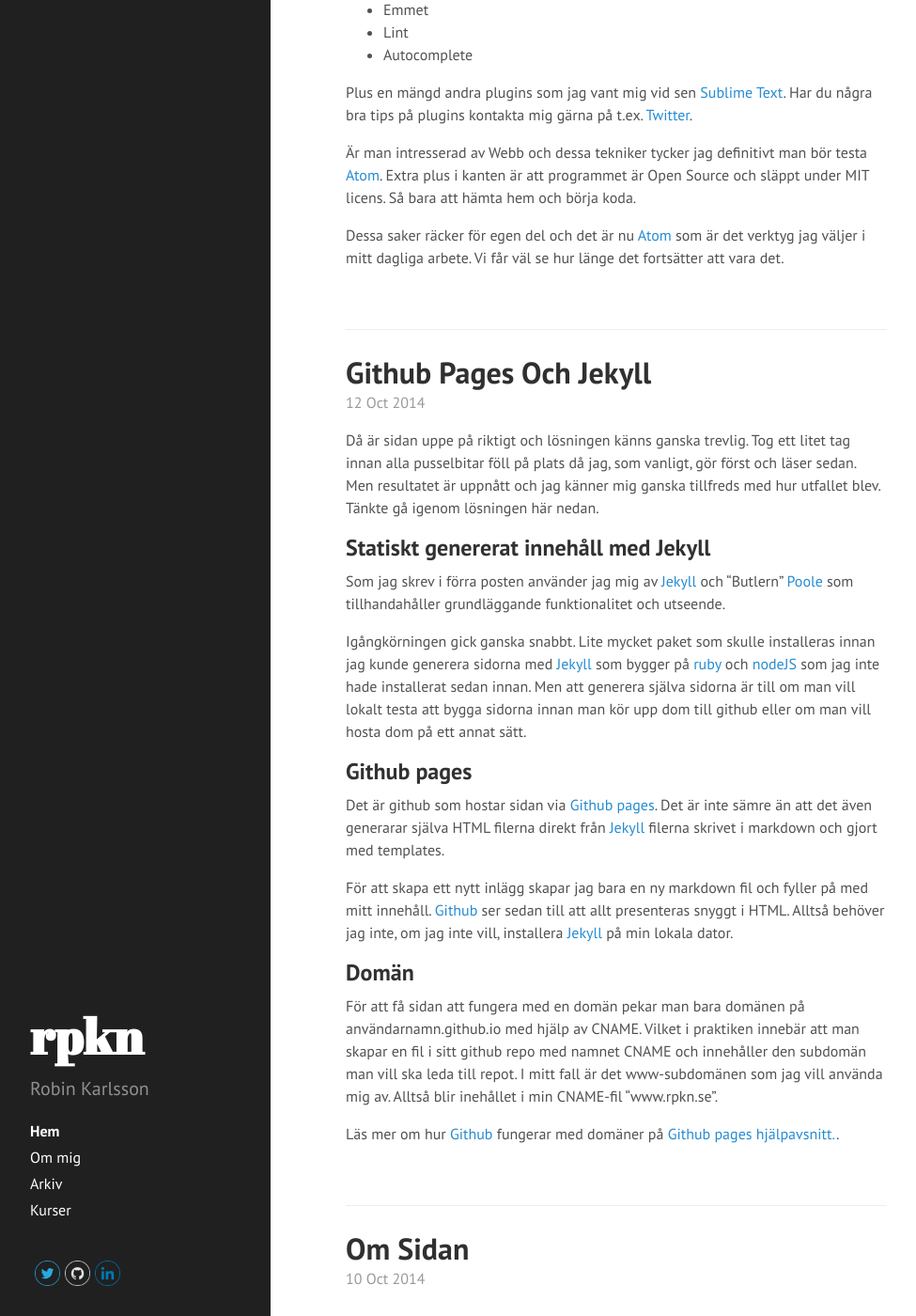
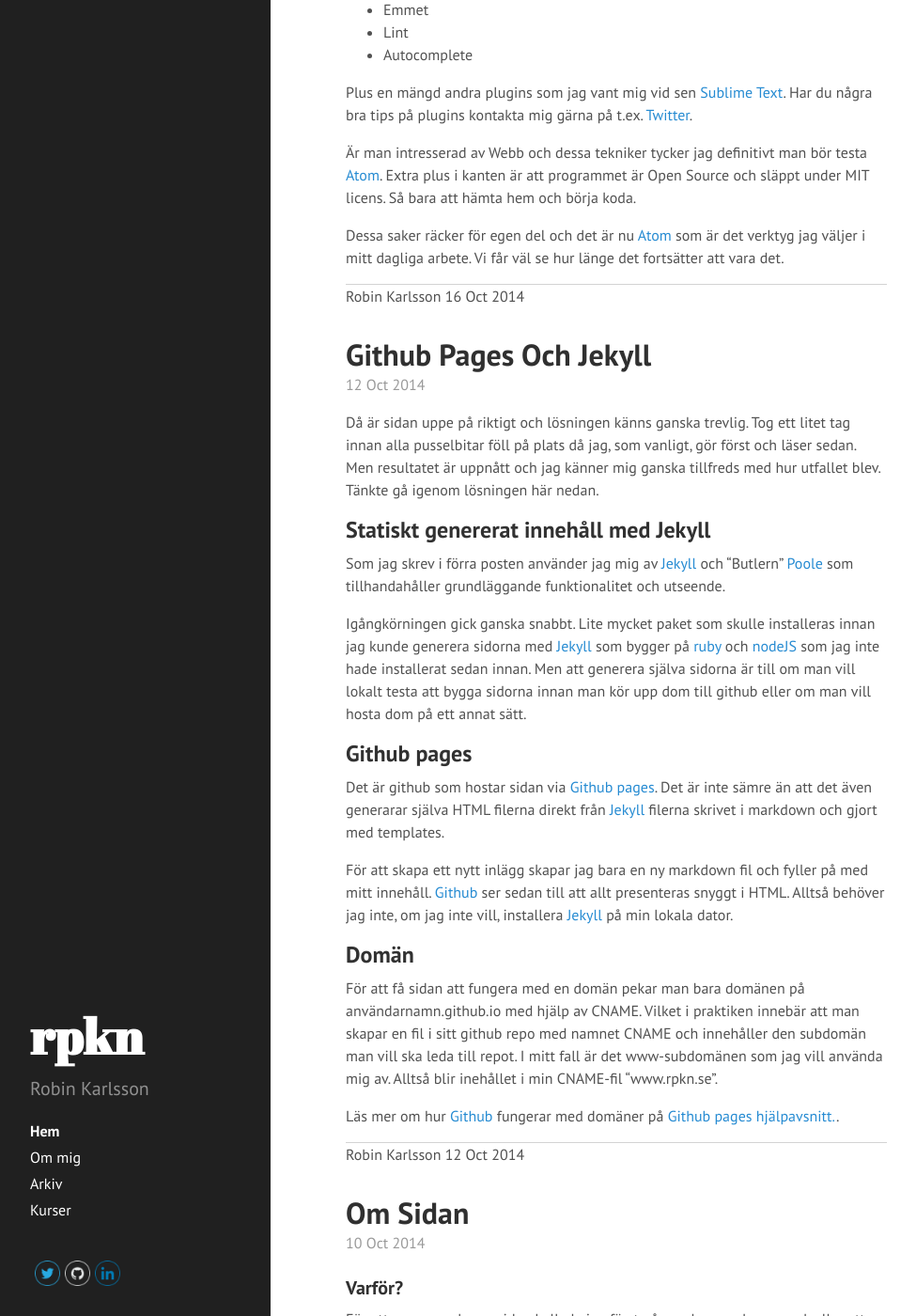
Before and after one commit to rk222ev/www, a Jekyll site: the page built from index.html, in a window 1280 px wide and 1400 px high, scrolled down 582 px. Shown: the whole window at 94% size, without its empty margins (0-975 px from the left). Built offline with Jekyll 4.4.1, drawn with Linux system fonts in a browser that asks for light colours; Markdown is read by kramdown in place of the engine named in the settings; the list of posts is cut into pages by our own code; some of the changed text lies outside the part shown.

Commit message:
Changed icons and added author name and date to posts in the index page.

```diff
--- a/_includes/sidebar.html
+++ b/_includes/sidebar.html
@@ -27,9 +27,9 @@
       {% endfor %}
 
       <section id="menu-links">
-        <a href="http://www.twitter.com/ropkn"><img src="{{ site.baseurl }}public/pics/icons/twitter.png" alt="Twitter"></a></a>
-        <a href="{{ site.github.repo }}"><img src="{{ site.baseurl }}public/pics/icons/Github.png" alt="Github"></a>
-        <a href="https://www.linkedin.com/pub/robin-karlsson/88/5b9/661"><img src="{{ site.baseurl }}public/pics/icons/linkedin.png" alt="Linkedin"></a>
+        <a href="http://www.twitter.com/ropkn"><img src="{{ site.baseurl }}public/pics/icons/twitter-32.png" alt="Twitter"></a></a>
+        <a href="{{ site.github.repo }}"><img src="{{ site.baseurl }}public/pics/icons/Github-32.png" alt="Github"></a>
+        <a href="https://www.linkedin.com/pub/robin-karlsson/88/5b9/661"><img src="{{ site.baseurl }}public/pics/icons/linkedin-32.png" alt="Linkedin"></a>
       </section>
     </nav>
   </div>
--- a/index.html
+++ b/index.html
@@ -12,18 +12,17 @@
         {{ post.title }}
       </a>
     </h1>
-
     <span class="post-date">{{ post.date | date_to_string }}</span>
-
     {{ post.content }}
   </div>
-  <hr>
+  <div class="line-separator"></div>
+  <div class="post-author">{{ site.author.name }} {{ post.date | date_to_string }}</div>
   {% endfor %}
 </div>
 
 <div class="pagination">
   {% if paginator.next_page %}
-    <a class="pagination-item older" href="{{ site.baseurl }}page{{paginator.next_page}}">Older</a>
+    <a class="pagination-item older" href="{{ site.baseurl }}page{{paginator.next_page }}">Older</a>
   {% else %}
     <span class="pagination-item older">Older</span>
   {% endif %}
--- a/public/css/rpkn.css
+++ b/public/css/rpkn.css
@@ -1,13 +1,28 @@
 
 #menu-links a{
+  width:32px;
   margin-left: auto;
   margin-right: auto;
   float: left;
-  max-width: 32px;
   padding-left: 5px;
 }
 
+.page, .post {
+    margin-bottom: 0;
+}
+
+.line-separator{
+  height:1px;
+  border-bottom:1px solid;
+  border-color: lightgrey;
+}
+
+.post-author {
+  padding-bottom: 30px;
+}
+
 @media (min-width: 48em) {
-#menu-links a{
-  padding-top: 40px;
+  #menu-links a {
+    padding-top: 40px;
   }
+}
```
Also changed, not shown: _posts/2014-10-10-Om-sidan.md (+0 -1 lines), public/pics/icons/Github-32.png (added), public/pics/icons/linkedin-32.png (added), public/pics/icons/twitter-32.png (added).
